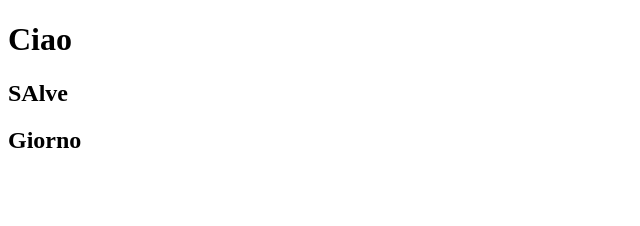
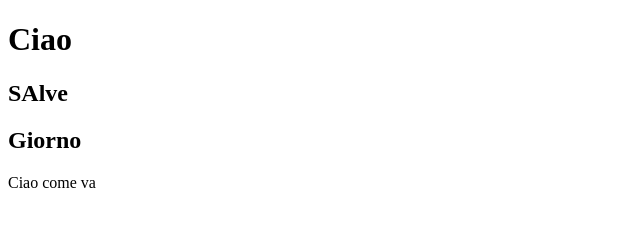
Before and after one commit to AndreaGallini/prova-git, a plain HTML site: page index.html in a window 1280 px wide. Shown: the whole page, without its empty margins (0-640 px from the left). Drawn offline with Linux system fonts and the light colour scheme.

Commit message:
aggiunto p da remoto

```diff
--- a/index.html
+++ b/index.html
@@ -10,5 +10,6 @@
     <h1>Ciao</h1>
     <h2>SAlve</h2>
     <h2>Giorno</h2>
+    <p>Ciao come va</p>
 </body>
 </html>
```
